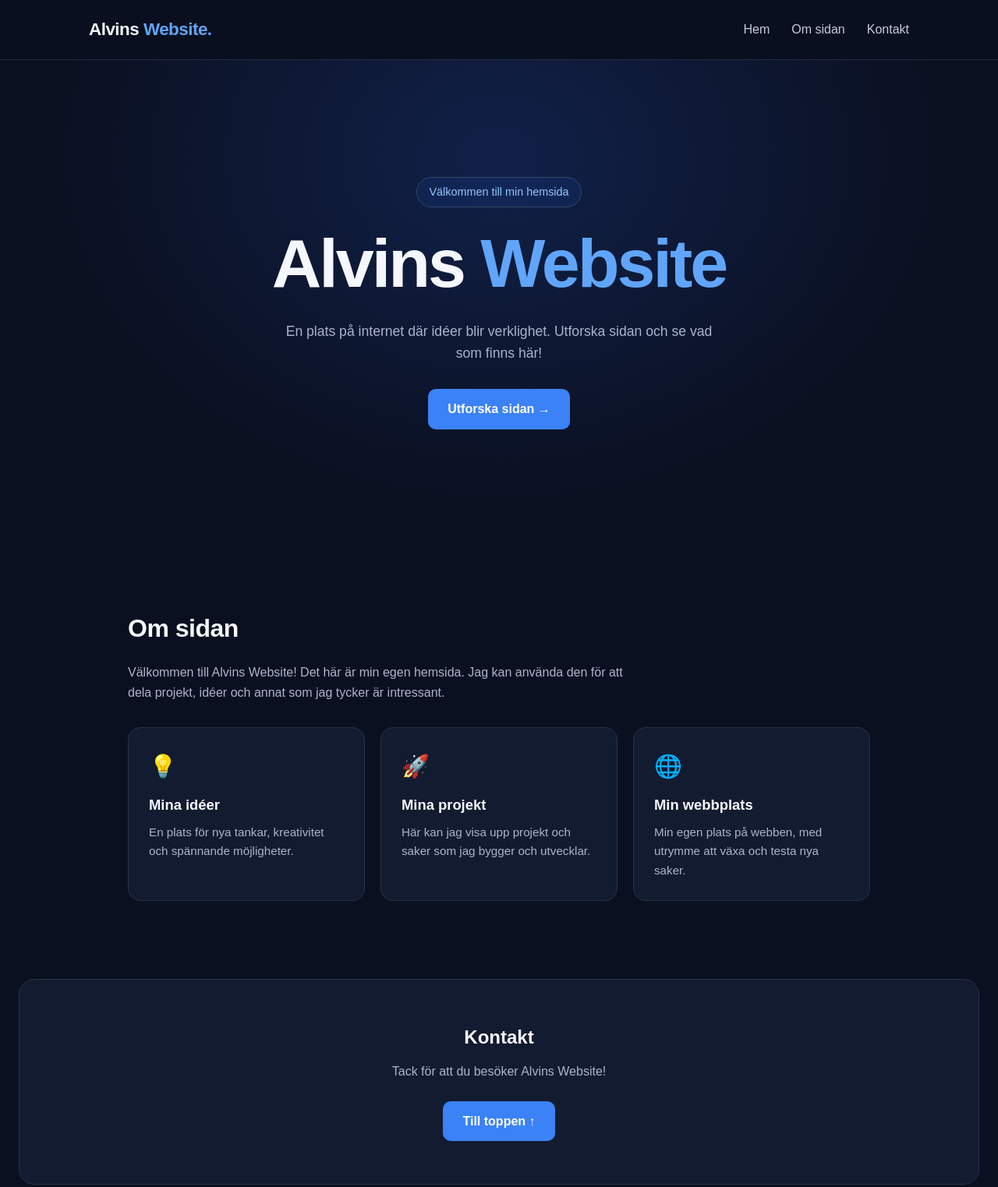
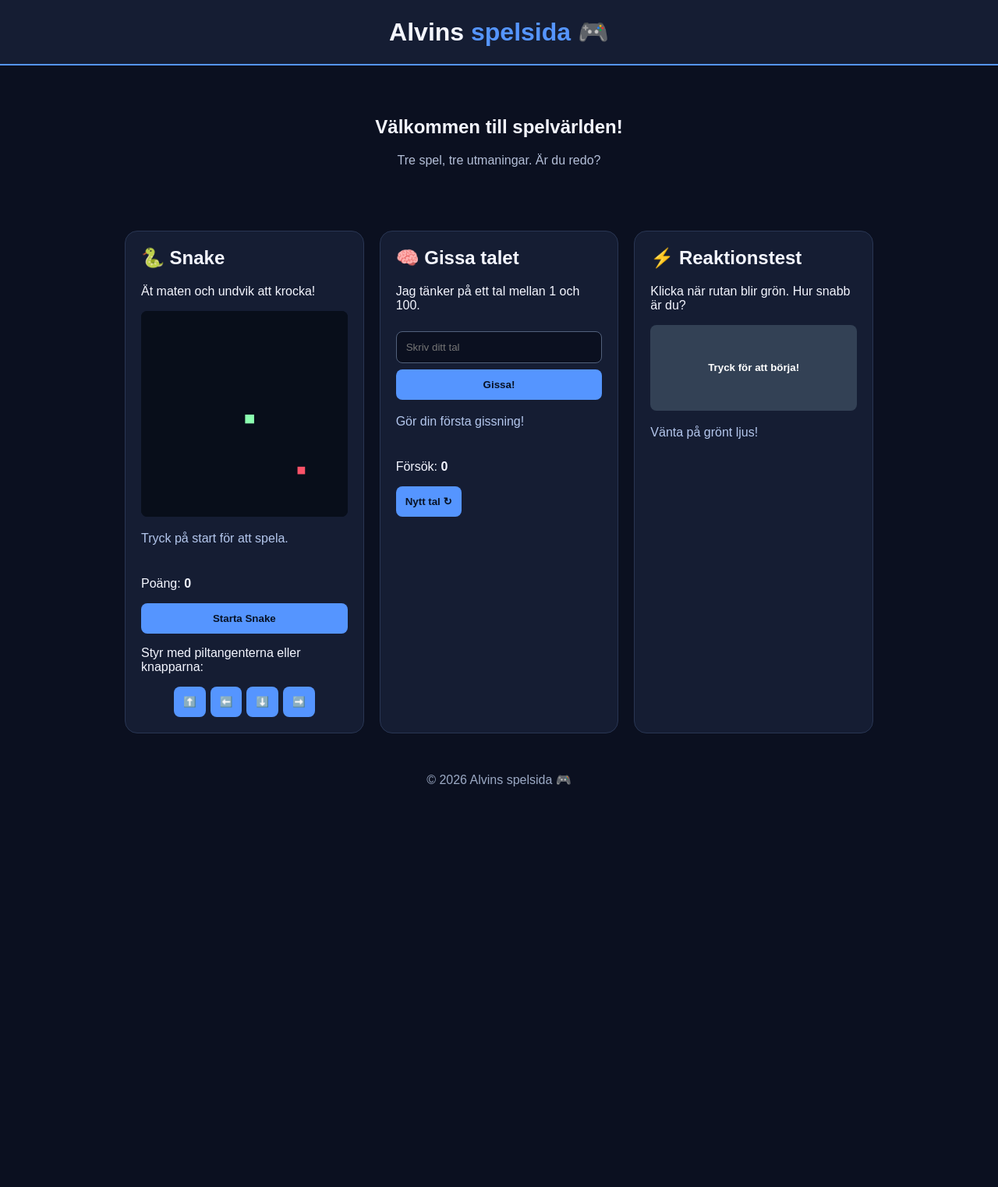
Before and after one commit to Alvin43ode/Alvins-Website, a plain HTML site: page index.html in a window 1280 px wide. Shown: the top 1523 px of the page at 78% size. After the commit the page ends 1040 px from the top, so only its background shows below. Drawn offline with Linux system fonts and the light colour scheme.

Commit message:
Revamp website for gaming theme and new content
Updated the website's content and styling, changing the title and header to reflect a gaming theme, and added game sections for Snake, Number Guessing, and Reaction Test.

```diff
--- a/index.html
+++ b/index.html
@@ -2,383 +2,203 @@
 <!DOCTYPE html>
 <html lang="sv">
 <head>
-    <meta charset="UTF-8">
-    <meta name="viewport" content="width=device-width, initial-scale=1.0">
-    <meta name="theme-color" content="#0b1020">
-    <meta name="description" content="Välkommen till Alvins Website!">
-    <title>Alvins Website</title>
-
-    <style>
-        /* Grundinställningar */
-        * {
-            margin: 0;
-            padding: 0;
-            box-sizing: border-box;
-        }
-
-        html {
-            scroll-behavior: smooth;
-            scroll-padding-top: 90px;
-        }
-
-        body {
-            font-family: Arial, Helvetica, sans-serif;
-            background: #0b1020;
-            color: #f5f7ff;
-            line-height: 1.6;
-        }
-
-        a {
-            color: inherit;
-            text-decoration: none;
-        }
-
-        /* Navigering */
-        header {
-            position: sticky;
-            top: 0;
-            z-index: 100;
-            background: rgba(11, 16, 32, 0.92);
-            border-bottom: 1px solid #252d44;
-            backdrop-filter: blur(12px);
-        }
-
-        nav {
-            max-width: 1100px;
-            min-height: 76px;
-            margin: 0 auto;
-            padding: 16px 24px;
-            display: flex;
-            align-items: center;
-            justify-content: space-between;
-            gap: 20px;
-        }
-
-        .logo {
-            font-size: 1.4rem;
-            font-weight: 800;
-            letter-spacing: -0.5px;
-            white-space: nowrap;
-        }
-
-        .logo span {
-            color: #60a5fa;
-        }
-
-        .nav-links {
-            display: flex;
-            align-items: center;
-            gap: 28px;
-            list-style: none;
-        }
-
-        .nav-links a {
-            color: #c5cce0;
-            transition: color 0.2s ease;
-        }
-
-        .nav-links a:hover {
-            color: #60a5fa;
-        }
-
-        /* Huvudsektion */
-        .hero {
-            min-height: 78vh;
-            display: flex;
-            align-items: center;
-            justify-content: center;
-            text-align: center;
-            padding: 100px 24px;
-            background:
-                radial-gradient(
-                    ellipse at 50% 20%,
-                    rgba(37, 99, 235, 0.20),
-                    transparent 65%
-                );
-        }
-
-        .hero-content {
-            max-width: 760px;
-        }
-
-        .tag {
-            display: inline-block;
-            padding: 7px 15px;
-            margin-bottom: 24px;
-            border: 1px solid #34466d;
-            border-radius: 50px;
-            color: #93c5fd;
-            background: rgba(37, 99, 235, 0.10);
-            font-size: 0.9rem;
-        }
-
-        h1 {
-            font-size: clamp(2.7rem, 8vw, 5.5rem);
-            line-height: 1.1;
-            letter-spacing: -3px;
-            margin-bottom: 24px;
-        }
-
-        h1 span {
-            color: #60a5fa;
-        }
-
-        .hero p {
-            max-width: 580px;
-            margin: 0 auto 32px;
-            color: #aab4cc;
-            font-size: 1.1rem;
-        }
-
-        .button {
-            display: inline-block;
-            padding: 13px 25px;
-            border-radius: 10px;
-            background: #3b82f6;
-            color: #ffffff;
-            font-weight: 700;
-            transition:
-                background 0.2s ease,
-                transform 0.2s ease;
-        }
-
-        .button:hover {
-            background: #2563eb;
-            transform: translateY(-2px);
-        }
-
-        /* Innehåll */
-        .section {
-            max-width: 1000px;
-            margin: 0 auto;
-            padding: 80px 24px;
-        }
-
-        .section h2 {
-            margin-bottom: 18px;
-            font-size: 2rem;
-            letter-spacing: -0.5px;
-        }
-
-        .section p {
-            color: #aab4cc;
-            max-width: 650px;
-        }
-
-        .cards {
-            display: grid;
-            grid-template-columns: repeat(3, minmax(0, 1fr));
-            gap: 20px;
-            margin-top: 32px;
-        }
-
-        .card {
-            padding: 26px;
-            background: #131b30;
-            border: 1px solid #26314a;
-            border-radius: 16px;
-            transition:
-                transform 0.2s ease,
-                border-color 0.2s ease;
-        }
-
-        .card:hover {
-            transform: translateY(-5px);
-            border-color: #3b82f6;
-        }
-
-        .card .icon {
-            font-size: 1.8rem;
-            margin-bottom: 12px;
-        }
-
-        .card h3 {
-            margin-bottom: 8px;
-            font-size: 1.15rem;
-        }
-
-        .card p {
-            font-size: 0.95rem;
-        }
-
-        /* Kontakt */
-        .contact {
-            margin: 20px 24px 80px;
-            padding: 55px 24px;
-            text-align: center;
-            background: #131b30;
-            border: 1px solid #26314a;
-            border-radius: 20px;
-        }
-
-        .contact h2 {
-            margin-bottom: 12px;
-        }
-
-        .contact p {
-            margin: 0 auto 25px;
-            color: #aab4cc;
-        }
-
-        /* Sidfot */
-        footer {
-            padding: 25px 20px;
-            text-align: center;
-            border-top: 1px solid #252d44;
-            color: #8994ad;
-            font-size: 0.9rem;
-        }
-
-        /* Anpassning för mobil */
-        @media (max-width: 650px) {
-            nav {
-                flex-direction: column;
-                gap: 12px;
-            }
-
-            .nav-links {
-                gap: 22px;
-                font-size: 0.95rem;
-            }
-
-            .hero {
-                min-height: 65vh;
-                padding: 75px 20px;
-            }
-
-            h1 {
-                letter-spacing: -1.5px;
-            }
-
-            .cards {
-                grid-template-columns: 1fr;
-            }
-
-            .section {
-                padding: 55px 24px;
-            }
-
-            .contact {
-                margin-bottom: 55px;
-            }
-        }
-
-        /* Respektera användarens inställning för minskad rörelse */
-        @media (prefers-reduced-motion: reduce) {
-            html {
-                scroll-behavior: auto;
-            }
-
-            *,
-            *::before,
-            *::after {
-                animation-duration: 0.01ms !important;
-                transition-duration: 0.01ms !important;
-            }
-        }
-    </style>
+<meta charset="UTF-8">
+<meta name="viewport" content="width=device-width, initial-scale=1.0">
+<title>Alvins spelsida</title>
+<style>
+*{box-sizing:border-box}
+body{margin:0;font-family:Arial,sans-serif;background:#0b1020;color:#f4f6ff}
+header{padding:22px;text-align:center;background:#151d33;border-bottom:2px solid #5595ff}
+header h1{margin:0;font-size:2rem}
+header span{color:#5595ff}
+.hero{text-align:center;padding:45px 20px}
+.hero p{color:#b4bfd8}
+.games{max-width:1000px;margin:auto;padding:20px}
+.grid{display:grid;grid-template-columns:repeat(auto-fit,minmax(250px,1fr));gap:20px}
+.game{background:#151d33;border:1px solid #293653;border-radius:16px;padding:20px}
+.game h2{margin-top:0}
+button{background:#5595ff;color:#081225;border:0;border-radius:8px;padding:12px;font-weight:bold;cursor:pointer}
+input{padding:12px;width:100%;margin:8px 0;background:#0b1020;color:white;border:1px solid #52617c;border-radius:8px}
+.status{color:#b4c7ed;min-height:45px;line-height:1.5}
+canvas{width:100%;max-width:300px;display:block;background:#080e1a;border-radius:8px;margin:12px auto}
+.full{width:100%}
+#reaction{height:110px;width:100%;background:#334155;color:white}
+footer{text-align:center;color:#9caac5;padding:30px}
+</style>
 </head>
-
 <body>
 
-    <header>
-        <nav aria-label="Huvudmeny">
-            <a href="#home" class="logo">
-                Alvins <span>Website.</span>
-            </a>
+<header>
+<h1>Alvins <span>spelsida</span> 🎮</h1>
+</header>
 
-            <ul class="nav-links">
-                <li><a href="#home">Hem</a></li>
-                <li><a href="#about">Om sidan</a></li>
-                <li><a href="#contact">Kontakt</a></li>
-            </ul>
-        </nav>
-    </header>
+<section class="hero">
+<h2>Välkommen till spelvärlden!</h2>
+<p>Tre spel, tre utmaningar. Är du redo?</p>
+</section>
 
-    <main>
-        <section class="hero" id="home">
-            <div class="hero-content">
-                <span class="tag">Välkommen till min hemsida</span>
+<main class="games">
+<div class="grid">
 
-                <h1>
-                    Alvins <span>Website</span>
-                </h1>
+<section class="game">
+<h2>🐍 Snake</h2>
+<p>Ät maten och undvik att krocka!</p>
+<canvas id="board" width="300" height="300"></canvas>
+<p class="status" id="snakeStatus">Tryck på start för att spela.</p>
+<p>Poäng: <b id="score">0</b></p>
+<button class="full" onclick="startSnake()">Starta Snake</button>
+<p>Styr med piltangenterna eller knapparna:</p>
+<div style="display:flex;justify-content:center;gap:6px;flex-wrap:wrap">
+<button onclick="turn(0,-1)">⬆️</button>
+<button onclick="turn(-1,0)">⬅️</button>
+<button onclick="turn(0,1)">⬇️</button>
+<button onclick="turn(1,0)">➡️</button>
+</div>
+</section>
 
-                <p>
-                    En plats på internet där idéer blir verklighet.
-                    Utforska sidan och se vad som finns här!
-                </p>
+<section class="game">
+<h2>🧠 Gissa talet</h2>
+<p>Jag tänker på ett tal mellan 1 och 100.</p>
+<input id="guess" type="number" min="1" max="100" placeholder="Skriv ditt tal">
+<button class="full" onclick="makeGuess()">Gissa!</button>
+<p class="status" id="guessStatus">Kan du hitta rätt tal?</p>
+<p>Försök: <b id="attempts">0</b></p>
+<button onclick="resetGuess()">Nytt tal ↻</button>
+</section>
 
-                <a href="#about" class="button">
-                    Utforska sidan &rarr;
-                </a>
-            </div>
-        </section>
+<section class="game">
+<h2>⚡ Reaktionstest</h2>
+<p>Klicka när rutan blir grön. Hur snabb är du?</p>
+<button id="reaction" onclick="react()">Tryck för att börja!</button>
+<p class="status" id="reactionStatus">Vänta på grönt ljus!</p>
+</section>
 
-        <section class="section" id="about">
-            <h2>Om sidan</h2>
+</div>
+</main>
 
-            <p>
-                Välkommen till Alvins Website! Det här är min egen
-                hemsida. Jag kan använda den för att dela projekt,
-                idéer och annat som jag tycker är intressant.
-            </p>
+<footer>© <span id="year"></span> Alvins spelsida 🎮</footer>
 
-            <div class="cards">
-                <article class="card">
-                    <div class="icon" aria-hidden="true">💡</div>
-                    <h3>Mina idéer</h3>
-                    <p>
-                        En plats för nya tankar, kreativitet och
-                        spännande möjligheter.
-                    </p>
-                </article>
+<script>
+document.getElementById("year").textContent=new Date().getFullYear();
 
-                <article class="card">
-                    <div class="icon" aria-hidden="true">🚀</div>
-                    <h3>Mina projekt</h3>
-                    <p>
-                        Här kan jag visa upp projekt och saker
-                        som jag bygger och utvecklar.
-                    </p>
-                </article>
+// GISSA TALET
+let secret,attempts,finished;
+function resetGuess(){
+ secret=Math.floor(Math.random()*100)+1;
+ attempts=0;finished=false;
+ document.getElementById("guess").value="";
+ document.getElementById("guessStatus").textContent="Gör din första gissning!";
+ document.getElementById("attempts").textContent="0";
+}
+function makeGuess(){
+ if(finished)return;
+ const input=document.getElementById("guess");
+ const n=Number(input.value);
+ if(input.value.trim()===""||!Number.isInteger(n)||n<1||n>100){
+  document.getElementById("guessStatus").textContent="Skriv ett heltal mellan 1 och 100!";
+  return;
+ }
+ attempts++;
+ document.getElementById("attempts").textContent=attempts;
+ if(n===secret){
+  document.getElementById("guessStatus").textContent="🎉 Rätt! Du klarade det på "+attempts+" försök!";
+  finished=true;
+ }else{
+  document.getElementById("guessStatus").textContent=n<secret?"För lågt! Gissa högre ⬆️":"För högt! Gissa lägre ⬇️";
+ }
+}
+document.getElementById("guess").addEventListener("keydown",e=>{if(e.key==="Enter")makeGuess()});
+resetGuess();
 
-                <article class="card">
-                    <div class="icon" aria-hidden="true">🌐</div>
-                    <h3>Min webbplats</h3>
-                    <p>
-                        Min egen plats på webben, med utrymme
-                        att växa och testa nya saker.
-                    </p>
-                </article>
-            </div>
-        </section>
+// REAKTIONSTEST
+let reactionState="idle",reactionTimer=null,reactionStart=0;
+function react(){
+ const b=document.getElementById("reaction");
+ const s=document.getElementById("reactionStatus");
+ if(reactionState==="idle"||reactionState==="done"||reactionState==="early"){
+  clearTimeout(reactionTimer);
+  reactionState="waiting";
+  b.style.background="#b45309";
+  b.textContent="Vänta...";
+  s.textContent="Klicka inte förrän rutan blir grön!";
+  reactionTimer=setTimeout(()=>{
+   if(reactionState!=="waiting")return;
+   reactionState="ready";
+   reactionStart=performance.now();
+   b.style.background="#16a34a";
+   b.textContent="KLICKA NU!";
+  },1500+Math.random()*2500);
+ }else if(reactionState==="waiting"){
+  clearTimeout(reactionTimer);
+  reactionState="early";
+  b.style.background="#be123c";
+  b.textContent="För tidigt!";
+  s.textContent="Du måste vänta på grönt. Försök igen!";
+ }else if(reactionState==="ready"){
+  const ms=Math.round(performance.now()-reactionStart);
+  reactionState="done";
+  b.style.background="#334155";
+  b.textContent="Försök igen";
+  s.textContent="Din reaktionstid: "+ms+" ms! "+(ms<200?"Otroligt snabbt!":"Kan du slå den tiden?");
+ }
+}
 
-        <section class="contact" id="contact">
-            <h2>Kontakt</h2>
+// SNAKE
+const canvas=document.getElementById("board");
+const ctx=canvas.getContext("2d");
+const size=15,total=20;
+let snake,food,dx,dy,nextX,nextY,points,timer,running=false,over=false;
 
-            <p>
-                Tack för att du besöker Alvins Website!
-            </p>
-
-            <a href="#home" class="button">
-                Till toppen &uarr;
-            </a>
-        </section>
-    </main>
-
-    <footer>
-        <p>
-            &copy; <span id="year">2026</span> Alvins Website.
-            Alla rättigheter förbehållna.
-        </p>
-    </footer>
-
-    <script>
-        // Uppdaterar automatiskt årtalet i sidfoten.
-        document.getElementById("year").textContent =
-            new Date().getFullYear();
-    </script>
-
+function newFood(){
+ do{
+  food={x:Math.floor(Math.random()*total),y:Math.floor(Math.random()*total)};
+ }while(snake.some(p=>p.x===food.x&&p.y===food.y));
+}
+function draw(){
+ ctx.fillStyle="#080e1a";ctx.fillRect(0,0,300,300);
+ if(food){
+  ctx.fillStyle="#fb5268";ctx.fillRect(food.x*size+2,food.y*size+2,11,11);
+ }
+ if(snake)snake.forEach((p,i)=>{
+  ctx.fillStyle=i===0?"#8bffb0":"#35d878";
+  ctx.fillRect(p.x*size+1,p.y*size+1,13,13);
+ });
+}
+function startSnake(){
+ clearInterval(timer);
+ snake=[{x:10,y:10},{x:9,y:10},{x:8,y:10}];
+ dx=1;dy=0;nextX=1;nextY=0;points=0;running=true;over=false;
+ document.getElementById("score").textContent=0;
+ document.getElementById("snakeStatus").textContent="Samla maten!";
+ newFood();draw();timer=setInterval(moveSnake,120);
+}
+function turn(x,y){
+ if(!running)return;
+ if(x===-dx&&y===-dy)return;
+ nextX=x;nextY=y;
+}
+function moveSnake(){
+ dx=nextX;dy=nextY;
+ const head={x:snake[0].x+dx,y:snake[0].y+dy};
+ const eating=head.x===food.x&&head.y===food.y;
+ const body=eating?snake:snake.slice(0,-1);
+ if(head.x<0||head.x>=total||head.y<0||head.y>=total||
+ body.some(p=>p.x===head.x&&p.y===head.y)){
+  clearInterval(timer);running=false;over=true;
+  document.getElementById("snakeStatus").textContent="Game over! Poäng: "+points+". Tryck start för att spela igen.";
+  draw();return;
+ }
+ snake.unshift(head);
+ if(eating){
+  points++;document.getElementById("score").textContent=points;newFood();
+ }else snake.pop();
+ draw();
+}
+document.addEventListener("keydown",e=>{
+ const keys={ArrowUp:[0,-1],ArrowDown:[0,1],ArrowLeft:[-1,0],ArrowRight:[1,0]};
+ if(keys[e.key]&&running){e.preventDefault();turn(...keys[e.key]);}
+});
+snake=[{x:10,y:10}];food={x:15,y:15};draw();
+</script>
 </body>
 </html>
```
